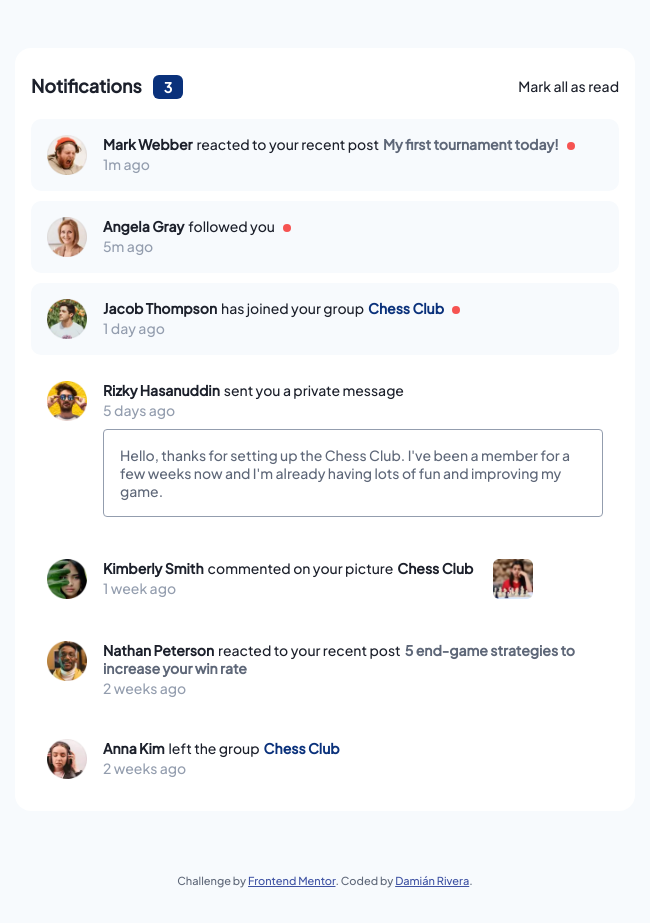
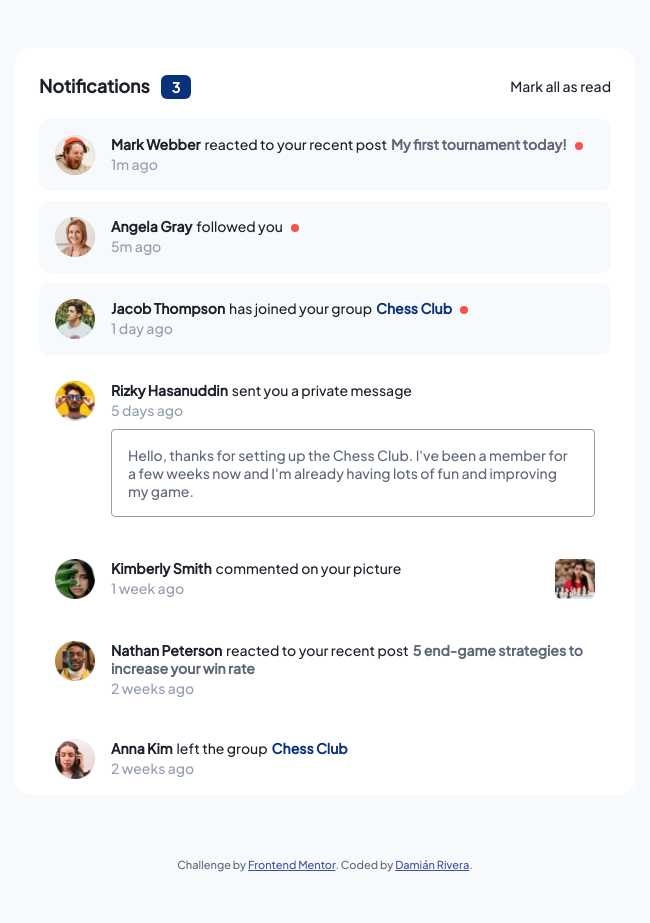
Before and after one commit to DamianRi/notifications-page-main, a Vue app: page / in a window 1280 px wide. Shown: the whole page, without its empty margins (315-965 px from the left). Built offline with nearby package versions, Linux system fonts and the light colour scheme.

Commit message:
Fixing Comment Picture Notification

```diff
--- a/src/App.vue
+++ b/src/App.vue
@@ -27,7 +27,7 @@ export default defineComponent({
     },
   },
   methods: {
-    markAsReadNotifications(): void {
+    markAllAsReadNotifications(): void {
       this.unreadNotifications.fill(false);
     },
   },
@@ -39,11 +39,11 @@ export default defineComponent({
     <div class="notifications__header">
       <h1>
         Notifications
-        <span class="unread-notification-counter">{{
+        <span v-if="unreadNotificationsCounter" class="unread-notification-counter">{{
           unreadNotificationsCounter
         }}</span>
       </h1>
-      <span class="mark-all-as-read">Mark all as read</span>
+      <span class="mark-all-as-read" @click="markAllAsReadNotifications">Mark all as read</span>
     </div>
     <notification
       :userName="'Mark Webber'"
@@ -51,14 +51,14 @@ export default defineComponent({
       :notificationType="notificationType.REACTION"
       :location="'My first tournament today!'"
       :time="'1m'"
-      :unread="true"
+      :unread="unreadNotifications[0]"
     ></notification>
     <notification
       :userName="'Angela Gray'"
       :userAvatar="'../src/assets/images/avatar-angela-gray.webp'"
       :notificationType="notificationType.FOLLOW"
       :time="'5m'"
-      :unread="true"
+      :unread="unreadNotifications[1]"
     ></notification>
     <notification
       :userName="'Jacob Thompson'"
@@ -66,7 +66,7 @@ export default defineComponent({
       :notificationType="notificationType.JOIN_GROUP"
       :location="'Chess Club'"
       :time="'1 day'"
-      :unread="true"
+      :unread="unreadNotifications[2]"
     ></notification>
     <notification
       :userName="'Rizky Hasanuddin'"
@@ -74,16 +74,15 @@ export default defineComponent({
       :notificationType="notificationType.PRIVATE_MESSAGE"
       :time="'5 days'"
       :message="'Hello, thanks for setting up the Chess Club. I\'ve been a member for a few weeks now and I\'m already having lots of fun and improving my game.'"
-      :unread="false"
+      :unread="unreadNotifications[3]"
     ></notification>
     <notification
       :userName="'Kimberly Smith'"
       :userAvatar="'../src/assets/images/avatar-kimberly-smith.webp'"
       :notificationType="notificationType.COMMENT_PICTURE"
-      :location="'Chess Club'"
       :time="'1 week'"
       :picture="'../src/assets/images/image-chess.webp'"
-      :unread="false"
+      :unread="unreadNotifications[4]"
     ></notification>
     <notification
       :userName="'Nathan Peterson'"
@@ -91,7 +90,7 @@ export default defineComponent({
       :notificationType="notificationType.REACTION"
       :location="'5 end-game strategies to increase your win rate'"
       :time="'2 weeks'"
-      :unread="false"
+      :unread="unreadNotifications[5]"
     ></notification>
     <notification
       :userName="'Anna Kim'"
@@ -99,7 +98,7 @@ export default defineComponent({
       :notificationType="notificationType.LEFT_GROUP"
       :location="'Chess Club'"
       :time="'2 weeks'"
-      :unread="false"
+      :unread="unreadNotifications[6]"
     ></notification>
   </div>
 </template>
@@ -145,6 +144,7 @@ export default defineComponent({
 }
 @media screen and (min-width: 768px) {
   .content {
+    padding: 1.6rem 2.4rem 0 2.4rem;
     border-radius: 1.6rem;
     box-shadow: 0 0 3.2rem 2.4rem var(--medium-grey);
   }
--- a/src/components/Notification.vue
+++ b/src/components/Notification.vue
@@ -124,7 +124,10 @@ export default defineComponent({
 
 <style scoped lang="scss">
 .notification {
-  display: flex;
+  display: grid;
+  grid-template-columns: 4rem 1fr;
+  grid-auto-flow: column;
+  justify-content: start;
   gap: 1.6rem;
   padding: 1.6rem;
   width: 100%;
```
